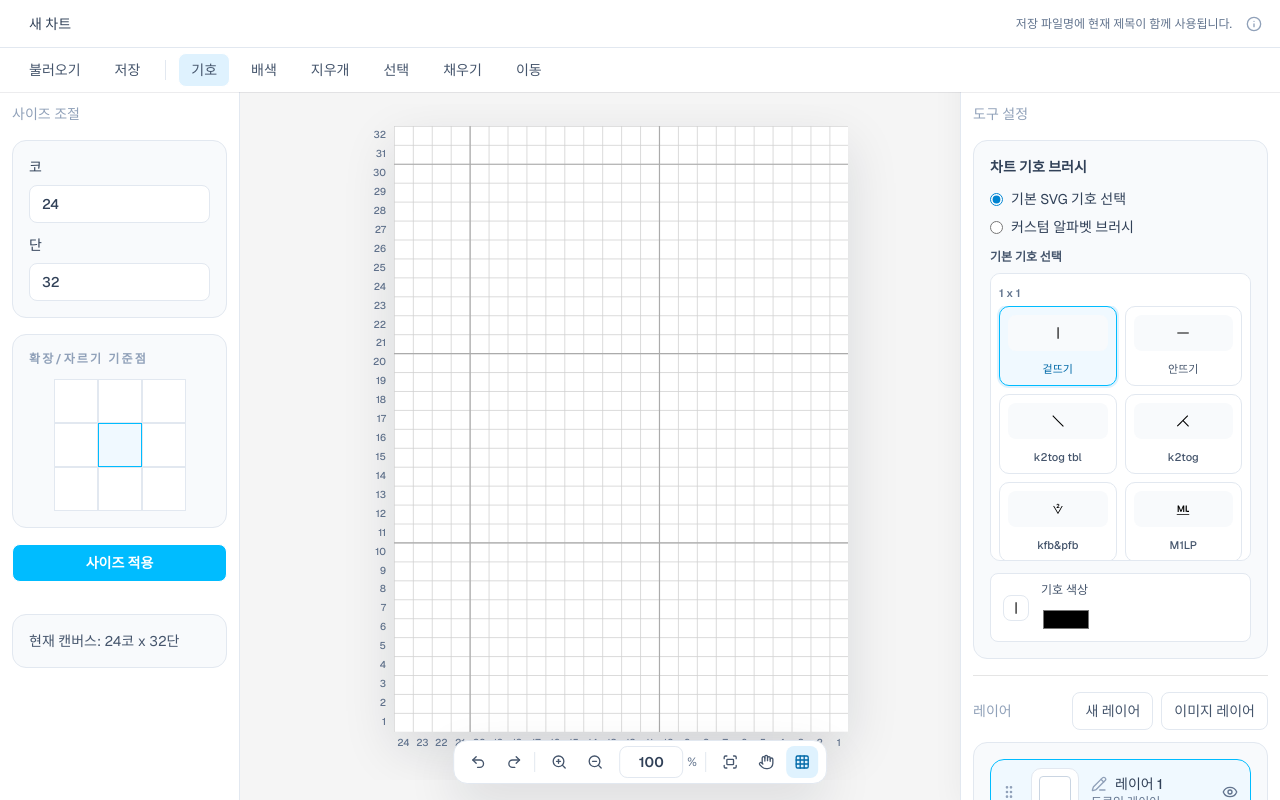
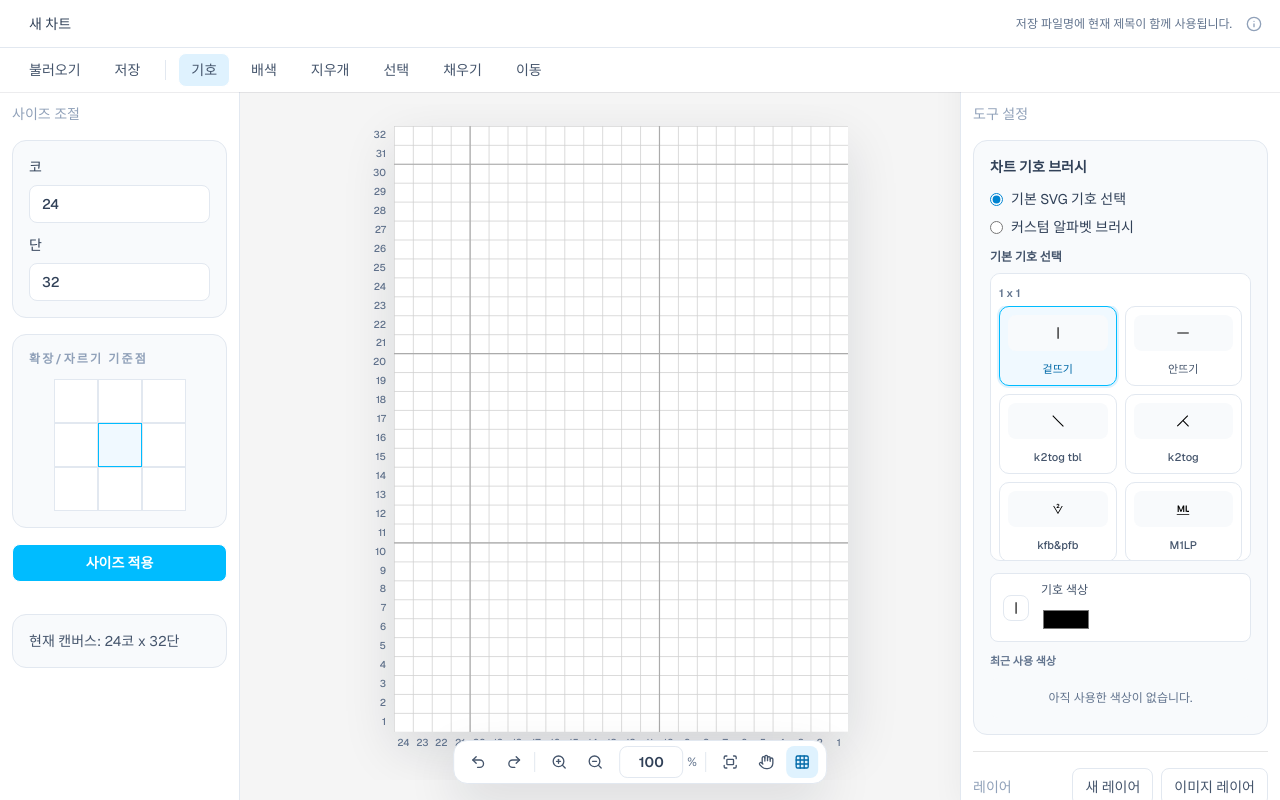
Before and after one commit to callmebyneon/light-knitting-chart, a Next.js app: page / in a window 1280 px wide. Built offline with nearby package versions, Linux system fonts and the light colour scheme.

Commit message:
feat: 컬러 히스토리 추가

```diff
--- a/src/components/aside-panel/tool/CanvasToolWindowPanelClient.tsx
+++ b/src/components/aside-panel/tool/CanvasToolWindowPanelClient.tsx
@@ -14,6 +14,7 @@ import {
   panelShellClassName,
   contextMenuClassName,
 } from '@/components/ui/sharedStyles';
+import { useColorHistory } from '@/stores/useColorHistory';
 import { useCanvasStore } from '@/stores/useCanvasStore';
 import { useCanvasTool } from '@/stores/useCanvasTool';
 
@@ -25,6 +26,41 @@ type SymbolOptionGroup = {
   spanRows: number;
   symbols: CanvasSymbolOption[];
 };
+
+type ColorHistorySwatchesProps = {
+  colors: string[];
+  onSelect: (color: string) => void;
+};
+
+function ColorHistorySwatches({ colors, onSelect }: ColorHistorySwatchesProps) {
+  if (colors.length === 0) {
+    return (
+      <div className="rounded-md bg-slate-50 px-3 py-3 text-center text-xs text-slate-500">
+        아직 사용한 색상이 없습니다.
+      </div>
+    );
+  }
+
+  return (
+    <div className="grid grid-cols-2 gap-2">
+      {colors.map((color) => (
+        <button
+          key={color}
+          type="button"
+          className="flex items-center rounded-md border border-slate-200 bg-white px-2 py-2 text-left text-xs text-slate-600 transition hover:border-sky-300 hover:text-sky-700"
+          onClick={() => onSelect(color)}
+          title={color}
+        >
+          <span
+            className="h-5 w-5 shrink-0 rounded border border-slate-200"
+            style={{ backgroundColor: color }}
+          />
+          <span className="truncate font-mono">{color}</span>
+        </button>
+      ))}
+    </div>
+  );
+}
 
 export default function CanvasToolWindowPanelClient() {
   const {
@@ -69,6 +105,7 @@ export default function CanvasToolWindowPanelClient() {
     setSelectionMode,
     toggleRightPanel,
   } = useCanvasTool();
+  const colorHistory = useColorHistory((state) => state.colors);
   const fileInputRef = useRef<HTMLInputElement | null>(null);
   const longPressTimerRef = useRef<ReturnType<typeof setTimeout> | null>(null);
   const customSymbolMenuRef = useRef<HTMLDivElement | null>(null);
@@ -389,10 +426,16 @@ export default function CanvasToolWindowPanelClient() {
                   <div className="flex min-h-4 min-w-4 items-center justify-center overflow-auto rounded-md border border-slate-200 p-1">
                     {renderSymbolPreview(selectedSymbolOption, symbolColor)}
                   </div>
-                  <label className="flex flex-1 flex-col gap-2 text-xs text-slate-600">
-                    기호 색상
-                    <input type="color" value={symbolColor} onChange={(event) => setSymbolColor(event.target.value)} />
-                  </label>
+                  <div className="flex flex-1 flex-col gap-3">
+                    <label className="flex flex-col gap-2 text-xs text-slate-600">
+                      기호 색상
+                      <input type="color" value={symbolColor} onChange={(event) => setSymbolColor(event.target.value)} />
+                    </label>
+                  </div>
+                </div>
+                <div className="flex flex-col gap-2">
+                  <p className="text-[11px] font-semibold text-slate-500">최근 사용 색상</p>
+                  <ColorHistorySwatches colors={colorHistory} onSelect={setSymbolColor} />
                 </div>
               </div>
             ) : null}
@@ -404,6 +447,10 @@ export default function CanvasToolWindowPanelClient() {
                   배경 색상
                   <input type="color" value={backgroundColor} onChange={(event) => setBackgroundColor(event.target.value)} />
                 </label>
+                <div className="flex flex-col gap-2">
+                  <p className="text-[11px] font-semibold text-slate-500">최근 사용 색상</p>
+                  <ColorHistorySwatches colors={colorHistory} onSelect={setBackgroundColor} />
+                </div>
               </div>
             ) : null}
 
--- a/src/components/canvas/Canvas.tsx
+++ b/src/components/canvas/Canvas.tsx
@@ -4,6 +4,7 @@ import type { PointerEvent, TouchEvent } from 'react';
 import { useEffect, useRef, useState } from 'react';
 
 import { defaultCanvasSymbolOptions, drawPlacedSymbol } from '@/components/aside-panel/tool/canvasSymbols';
+import { useColorHistory } from '@/stores/useColorHistory';
 import { useCanvasTool } from '@/stores/useCanvasTool';
 import { useCanvasStore } from '@/stores/useCanvasStore';
 import type { Layer } from '@/types/canvas';
@@ -205,6 +206,7 @@ export default function Canvas() {
     eraseCellBackground,
     clearCell,
   } = useCanvasStore();
+  const addColorHistory = useColorHistory((state) => state.addColor);
   const {
     activeToolId,
     cursor,
@@ -465,6 +467,7 @@ export default function Canvas() {
       defaultCanvasSymbolOptions[0];
 
     if (activeToolId === 'background-brush') {
+      addColorHistory(backgroundColor);
       paintBackgroundCell(cell.row, cell.column, backgroundColor);
       return;
     }
@@ -485,11 +488,13 @@ export default function Canvas() {
     }
 
     if (activeToolId === 'fill' && fillMode === 'background') {
+      addColorHistory(backgroundColor);
       paintBackgroundCell(cell.row, cell.column, backgroundColor);
       return;
     }
 
     if (activeToolId === 'symbol-brush' || activeToolId === 'fill') {
+      addColorHistory(symbolColor);
       paintSymbolCell(cell.row, cell.column, {
         symbolId: symbolOption.id,
         symbolText: symbolOption.label,
--- /dev/null
+++ b/src/stores/useColorHistory.ts
@@ -0,0 +1,41 @@
+'use client';
+
+import { create } from 'zustand';
+import { persist } from 'zustand/middleware';
+
+const MAX_COLOR_HISTORY_LENGTH = 10;
+
+function normalizeHexColor(color: string) {
+  return color.trim().toUpperCase();
+}
+
+type ColorHistoryStore = {
+  colors: string[];
+  addColor: (color: string) => void;
+};
+
+export const useColorHistory = create<ColorHistoryStore>()(
+  persist(
+    (set) => ({
+      colors: [],
+      addColor: (color) =>
+        set((state) => {
+          const normalizedColor = normalizeHexColor(color);
+
+          if (!normalizedColor) {
+            return state;
+          }
+
+          return {
+            colors: [
+              normalizedColor,
+              ...state.colors.filter((savedColor) => savedColor !== normalizedColor),
+            ].slice(0, MAX_COLOR_HISTORY_LENGTH),
+          };
+        }),
+    }),
+    {
+      name: 'light-knitting-chart:color-history',
+    },
+  ),
+);
```
